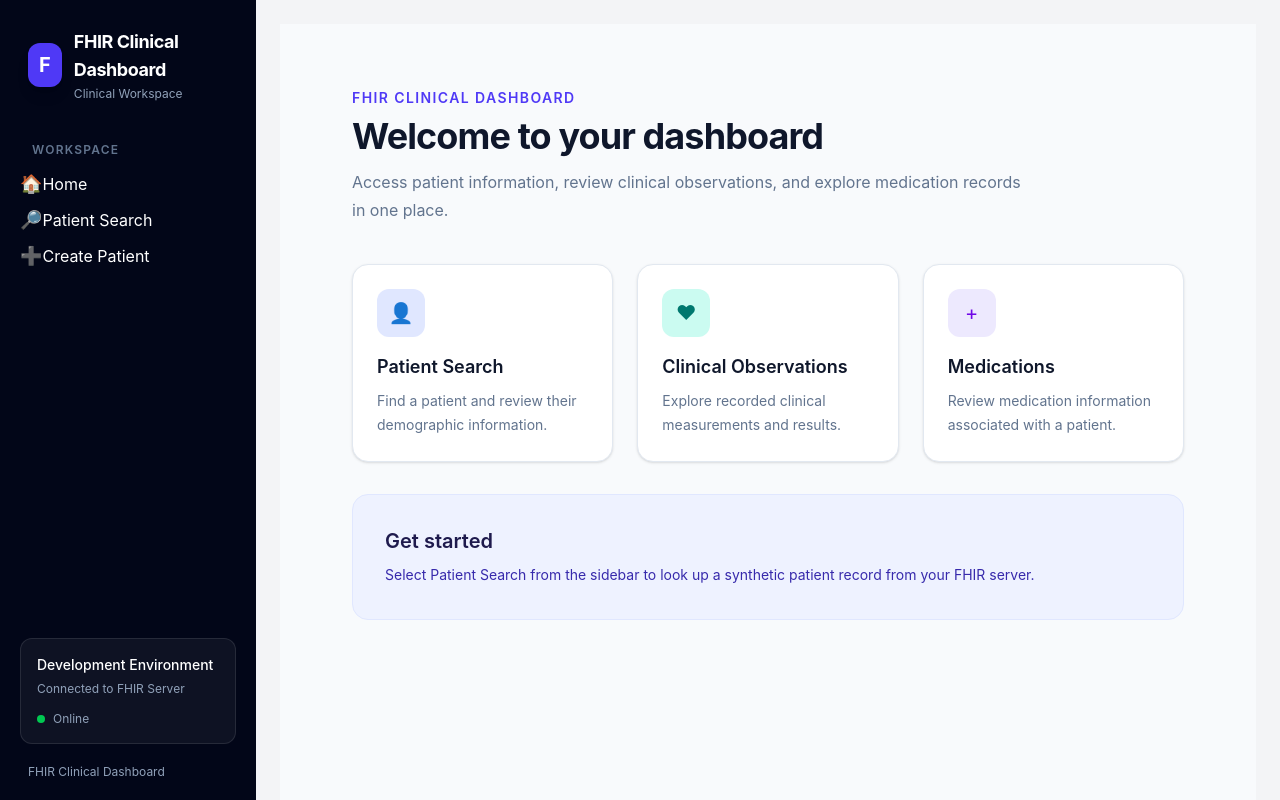
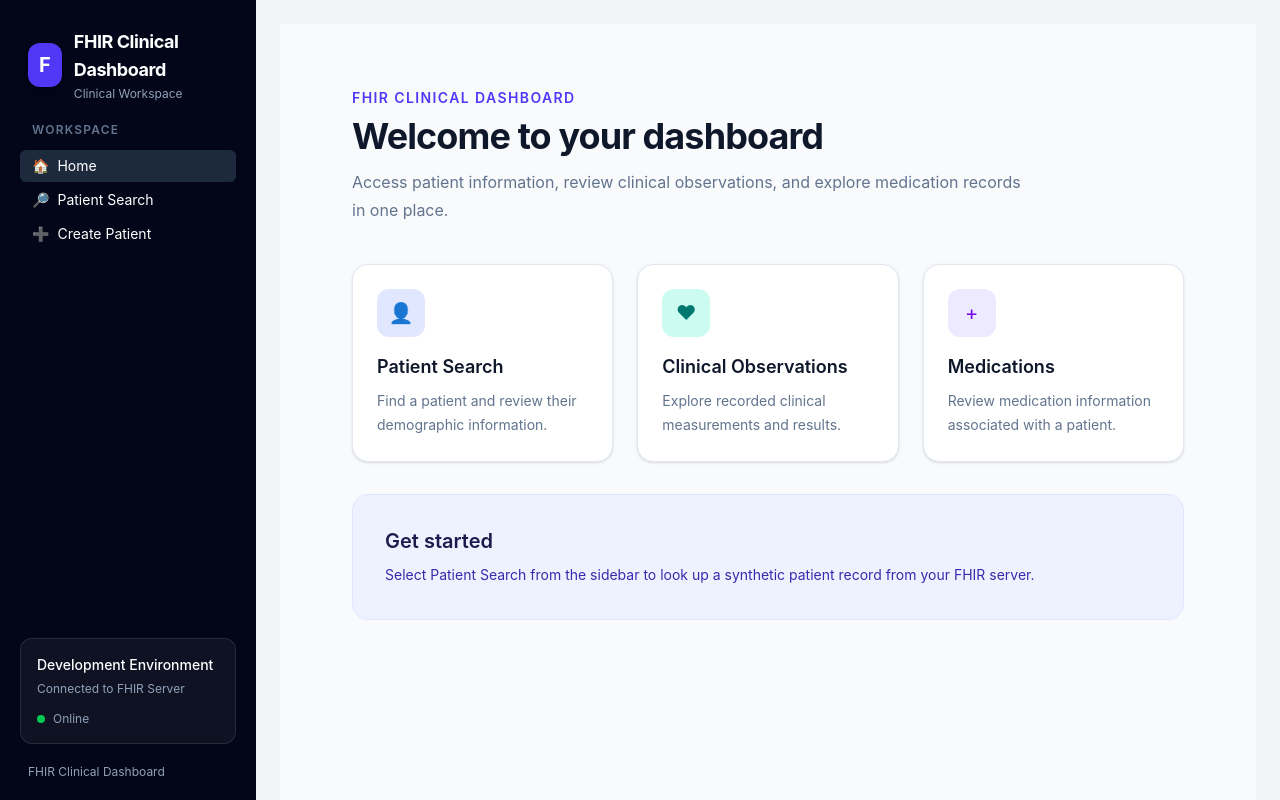
Before and after one commit to davebott-dev/fhir-clinical-dashboard, a React (Vite) app in the folder Client/: page / in a window 1280 px wide. Built offline with nearby package versions, Linux system fonts and the light colour scheme.

Commit message:
sidebar highlighting based on route

```diff
--- a/Client/src/components/sidebar.jsx
+++ b/Client/src/components/sidebar.jsx
@@ -2,11 +2,13 @@ import { NavLink, useMatch} from 'react-router-dom';
 
 function Sidebar() {
   const patientOverviewMatch = useMatch("/patient/:route/:patientId");
-  const patientId=  patientOverviewMatch?.params?.patientId; // Extract the patientId from the URL parameters using useMatch
+  const patientId= patientOverviewMatch?.params?.patientId; // Extract the patientId from the URL parameters using useMatch
+
+
 
   return (
     <aside className = "flex min-h-screen w-full shrink-0 flex-col bg-slate-950 p-5 text-white md:w-64">
-      <div className ="mb-10 flex items-center gap-3 px-2 pt-2">
+      <div className="mb-5 flex items-center gap-3 px-2 pt-2">
         <div className = "flex h-11 w-11 items-center justify-center rounded-xl bg-indigo-600 text-xl font-bold shadow-lg shadow-indigo 950/30">
           F
         </div>
@@ -18,45 +20,109 @@ function Sidebar() {
       <p className = "mb-3 px-3 text-xs font-semibold uppercase tracking-widest text-slate-500">
         Workspace
       </p>
-      <nav className = "flex flex-col gap-2">
-        <NavLink to="/">
-          <span className="text-lg">🏠</span>
+      <nav className="flex flex-col gap-0.5">
+        <NavLink to="/"
+            className={({ isActive }) => //built in navlink isActive prop determines if the link is active
+  `flex w-full items-center gap-2 rounded-md px-3 py-1.5 text-sm transition-colors ${
+    isActive
+      ? "bg-slate-800 text-white"
+      : "text-slate-300 hover:bg-slate-800/60"
+  }`
+}
+          >
+          <span className="text-sm">🏠</span>
           <span>Home</span>
         </NavLink>
-        <NavLink to="/patient_search">
-          <span className="text-lg">🔎</span>
+        <NavLink to="/patient_search"
+          className={({ isActive }) =>
+  `flex w-full items-center gap-2 rounded-md px-3 py-1.5 text-sm transition-colors ${
+    isActive
+      ? "bg-slate-800 text-white"
+      : "text-slate-300 hover:bg-slate-800/60"
+  }`
+}
+          >
+          <span className="text-sm">🔎</span>
           <span>Patient Search</span>
         </NavLink>
-        <NavLink to="/create_patient">
-          <span className="text-lg">➕</span>
+        <NavLink to="/create_patient"
+          className={({ isActive }) =>
+  `flex w-full items-center gap-2 rounded-md px-3 py-1.5 text-sm transition-colors ${
+    isActive
+      ? "bg-slate-800 text-white"
+      : "text-slate-300 hover:bg-slate-800/60"
+  }`
+}
+          >
+          <span className="text-sm">➕</span>
           <span>Create Patient</span>
         </NavLink>
 
         {patientOverviewMatch && (
           <>
-          <NavLink to={`/patient/overview/${patientId}`}>
-            <span className="text-lg">👁️</span>
+          <NavLink to={`/patient/overview/${patientId}`}
+            className={({ isActive }) =>
+  `flex w-full items-center gap-2 rounded-md px-3 py-1.5 text-sm transition-colors ${
+    isActive
+      ? "bg-slate-800 text-white"
+      : "text-slate-300 hover:bg-slate-800/60"
+  }`
+}
+            >
+            <span className="text-sm">👁️</span>
             <span>Patient Overview</span>
           </NavLink>
 
 
-        <NavLink to={`/patient/observations/${patientId}`}>
-          <span className="text-lg">📊</span>
+        <NavLink to={`/patient/observations/${patientId}`}
+          className={({ isActive }) =>
+  `flex w-full items-center gap-2 rounded-md px-3 py-1.5 text-sm transition-colors ${
+    isActive
+      ? "bg-slate-800 text-white"
+      : "text-slate-300 hover:bg-slate-800/60"
+  }`
+}
+          >
+          <span className="text-sm">📊</span>
           <span>Observation List</span>
         </NavLink>
 
-        <NavLink to={`/patient/medication-list/${patientId}`}>
-          <span className="text-lg">💊</span>
+        <NavLink to={`/patient/medication-list/${patientId}`}
+          className={({ isActive }) =>
+  `flex w-full items-center gap-2 rounded-md px-3 py-1.5 text-sm transition-colors ${
+    isActive
+      ? "bg-slate-800 text-white"
+      : "text-slate-300 hover:bg-slate-800/60"
+  }`
+}
+          >
+          <span className="text-sm">💊</span>
           <span>Medication List</span>
         </NavLink>
 
-        <NavLink to={`/patient/encounter-history/${patientId}`}>
-          <span className="text-lg">📅</span>
+        <NavLink to={`/patient/encounter-history/${patientId}`}
+          className={({ isActive }) =>
+  `flex w-full items-center gap-2 rounded-md px-3 py-1.5 text-sm transition-colors ${
+    isActive
+      ? "bg-slate-800 text-white"
+      : "text-slate-300 hover:bg-slate-800/60"
+  }`
+}
+          >
+          <span className="text-sm">📅</span>
           <span>Encounter History</span>
         </NavLink>
 
-        <NavLink to={`/patient/files/${patientId}`}>
-          <span className="text-lg">📁</span>
+        <NavLink to={`/patient/files/${patientId}`}
+          className={({ isActive }) =>
+  `flex w-full items-center gap-2 rounded-md px-3 py-1.5 text-sm transition-colors ${
+    isActive
+      ? "bg-slate-800 text-white"
+      : "text-slate-300 hover:bg-slate-800/60"
+  }`
+}
+          >
+          <span className="text-sm">📁</span>
           <span>Patient Files</span>
         </NavLink>
         </>
```
